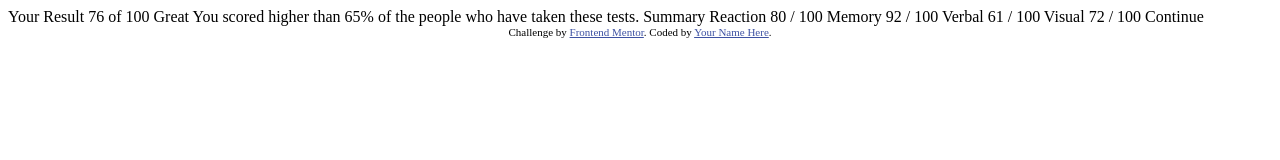
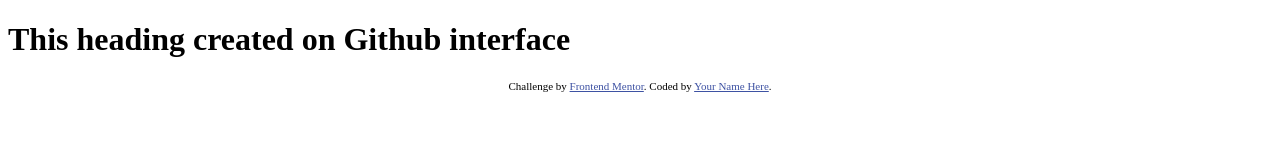
Before and after one commit to yattugs/Result-summary, a plain HTML site: page index.html in a window 1280 px wide. Drawn offline with Linux system fonts and the light colour scheme.

Commit message:
Update index.html
edit on github interface

```diff
--- a/index.html
+++ b/index.html
@@ -16,28 +16,7 @@
 </head>
 <body>
 
-  Your Result
-  76
-  of 100
-
-  Great
-  You scored higher than 65% of the people who have taken these tests.
-
-  Summary
-
-  Reaction
-  80 / 100
-
-  Memory
-  92 / 100
-
-  Verbal
-  61 / 100
-
-  Visual
-  72 / 100
-
-  Continue
+  <h1> This heading created on Github interface</h1>
 
   <div class="attribution">
     Challenge by <a href="https://www.frontendmentor.io?ref=challenge" target="_blank">Frontend Mentor</a>.
```
